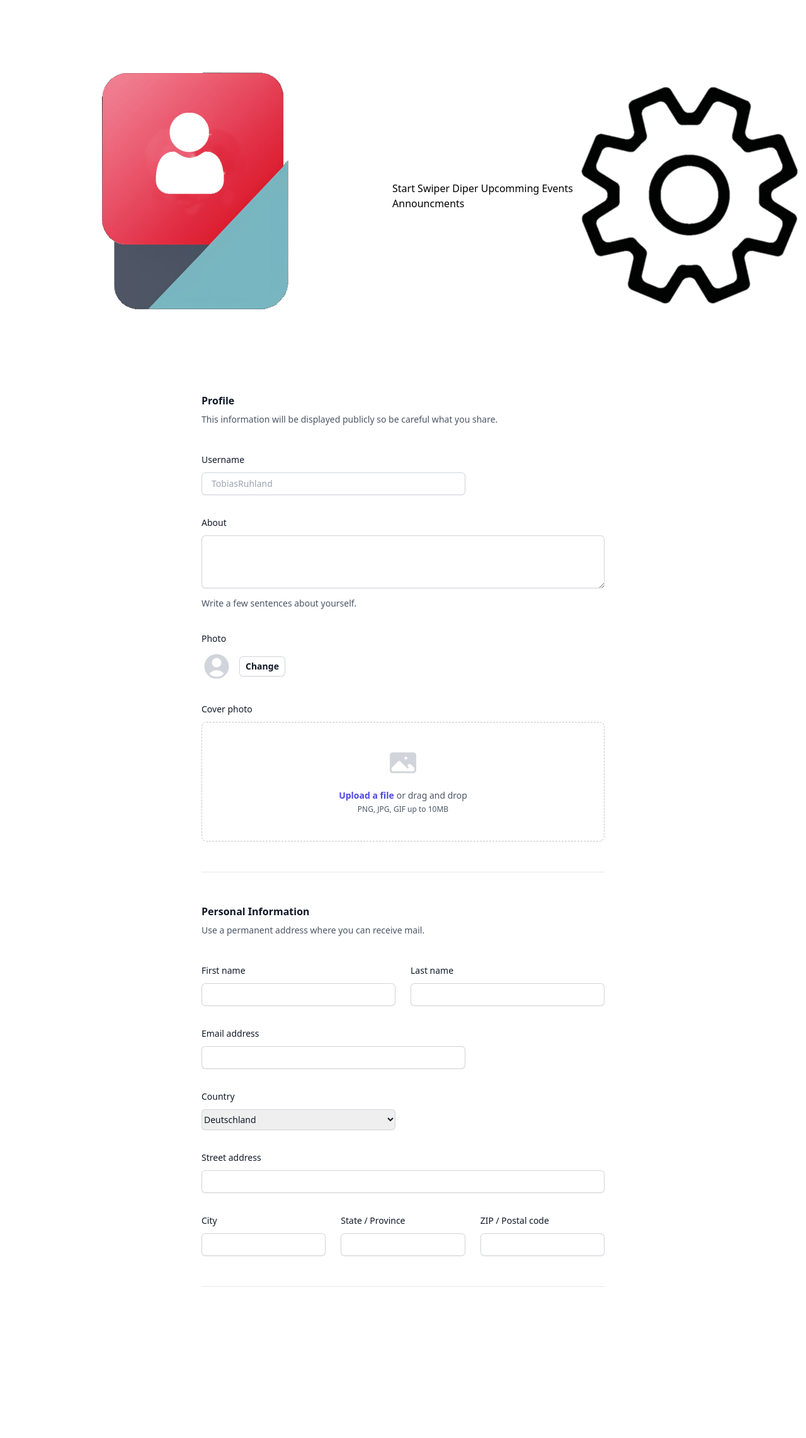
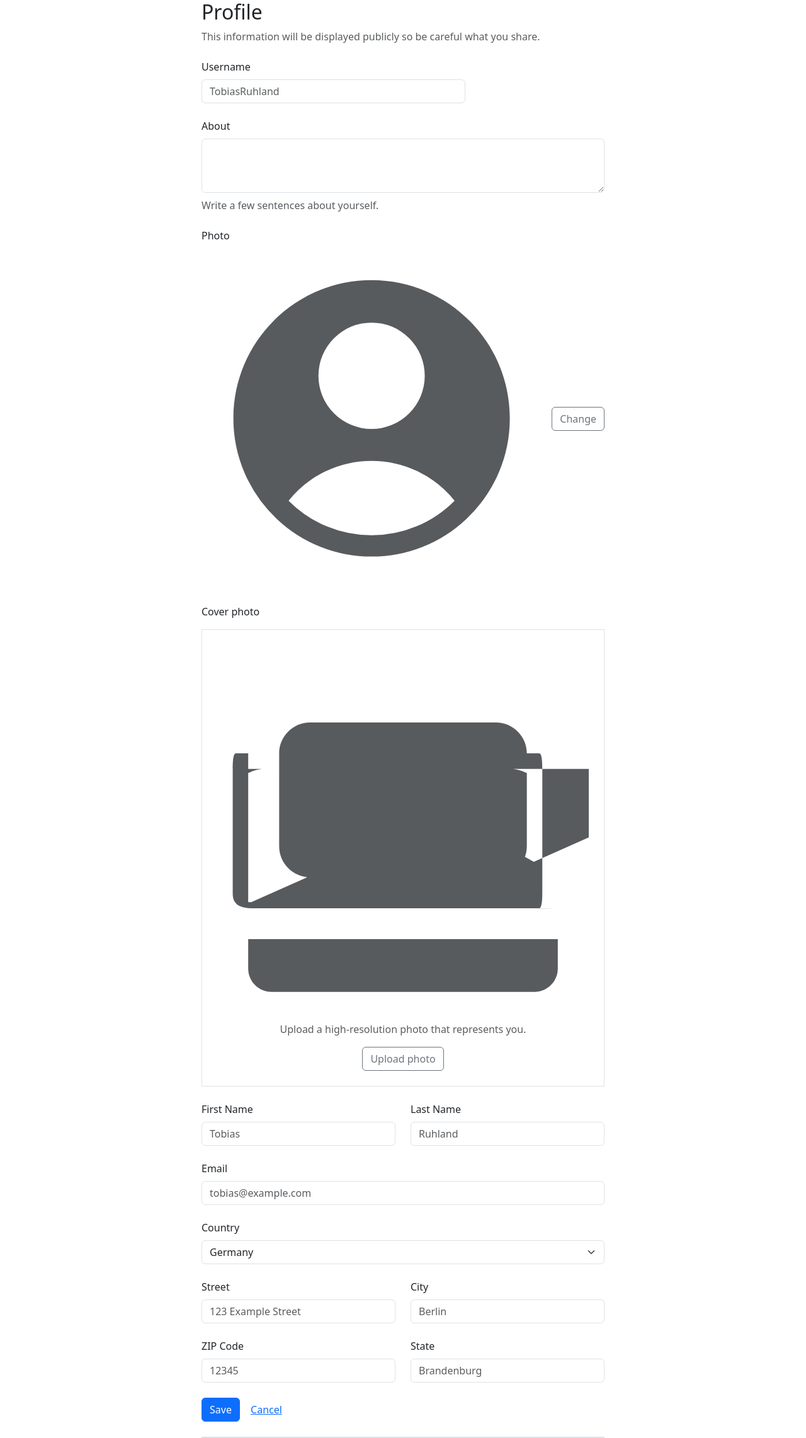
Before and after one commit to GrafikkartenGerd/Web-App-DHBW-TINF22CS2, a PHP site: page /Profil.php in a window 1280 px wide. Shown: the whole page at 63% size. Before the commit the page ends 2043 px from the top, so only its background shows below. Run offline with PHP 8.4, Linux system fonts and the light colour scheme; some libraries are stand-ins or nearby versions.

Commit message:
Update Profil.php

```diff
--- a/HTML/Profil.php
+++ b/HTML/Profil.php
@@ -1,175 +1,101 @@
 <!DOCTYPE html>
-<html data-bs-theme="dark">
+<html>
 <head>
-    <meta charset='utf-8'>
-    <meta http-equiv='X-UA-Compatible' content='IE=edge'>
-    <title> Page</title>
-    <script src="https://cdn.tailwindcss.com"></script>
-
-
-    <script>
-        tailwind.config = {
-          theme: {
-            extend: {
-              colors: {
-                clifford: '#da373d',
-              }
-            }
-          }
-        }
-      </script>
-      <style type="text/tailwindcss">
-        @layer utilities {
-          .content-auto {
-            content-visibility: auto;
-          }
-        }
-      </style>
+    <meta charset="utf-8">
+    <meta name="viewport" content="width=device-width, initial-scale=1">
+    <title>Page</title>
+    <link rel="stylesheet" href="https://cdn.jsdelivr.net/npm/bootstrap@5.4.3/dist/css/bootstrap.min.css">
 </head>
 <body style="width: 100%; overflow: scroll;">
-      <nav id="header_bar">
-            <table id="nav_table">
-                <tr><td id="logo_td"><a href="https://dhbw-mannheim.de"><img src="logo.png" id="logo"></a>
-                </td>
-                <td id="button_td">
-                    <button id="nav_button" disabled>Start</button>
-                    <a href="Swipe.html"><button id="nav_button">Swiper Diper</button></a>
-                    <a href="upcomingevents.html"><button id="nav_button">Upcomming Events</button></a>
-                    <button id="nav_button">Announcments</button>
-                </td>
-                <td id="img"><img src="einstellung.png" id="Einstellung" onclick="sidebarslide()"></td>
-                </tr>
+    <form style="width: 50%; left: 25%; position: relative;">
+        <div class="border-bottom border-2 pb-4">
+            <h2 class="text-base font-semibold">Profile</h2>
+            <p class="mt-2 text-sm text-muted">This information will be displayed publicly so be careful what you share.</p>
 
-            </table>
-        </nav>
-    <form style="width: 50%; left: 25%; position: relative;">
-        <div class="space-y-12">
-          <div class="border-b border-gray-900/10 pb-12">
-            <h2 class="text-base font-semibold leading-7 text-gray-900">Profile</h2>
-            <p class="mt-1 text-sm leading-6 text-gray-600">This information will be displayed publicly so be careful what you share.</p>
-
-            <div class="mt-10 grid grid-cols-1 gap-x-6 gap-y-8 sm:grid-cols-6">
-              <div class="sm:col-span-4">
-                <label for="username" class="block text-sm font-medium leading-6 text-gray-900">Username</label>
-                <div class="mt-2">
-                  <div class="flex rounded-md shadow-sm ring-1 ring-inset ring-gray-300 focus-within:ring-2 focus-within:ring-inset focus-within:ring-indigo-600 sm:max-w-md">
-                    <span class="flex select-none items-center pl-3 text-gray-500 sm:text-sm"></span>
-                    <input type="text" name="username" id="username" autocomplete="username" class="block flex-1 border-0 bg-transparent py-1.5 pl-1 text-gray-900 placeholder:text-gray-400 focus:ring-0 sm:text-sm sm:leading-6" placeholder="TobiasRuhland">
-                  </div>
+            <div class="mt-4 row">
+              <div class="col-md-8">
+                <label for="username" class="form-label">Username</label>
+                <input type="text" name="username" id="username" class="form-control" placeholder="TobiasRuhland">
               </div>
             </div>
 
-              <div class="col-span-full">
-                <label for="about" class="block text-sm font-medium leading-6 text-gray-900">About</label>
-                <div class="mt-2">
-                  <textarea id="about" name="about" rows="3" class="block w-full rounded-md border-0 py-1.5 text-gray-900 shadow-sm ring-1 ring-inset ring-gray-300 placeholder:text-gray-400 focus:ring-2 focus:ring-inset focus:ring-indigo-600 sm:text-sm sm:leading-6"></textarea>
-                </div>
-                <p class="mt-3 text-sm leading-6 text-gray-600">Write a few sentences about yourself.</p>
+            <div class="mt-4">
+              <label for="about" class="form-label">About</label>
+              <textarea id="about" name="about" rows="3" class="form-control"></textarea>
+              <p class="mt-2 text-sm text-muted">Write a few sentences about yourself.</p>
             </div>
 
-              <div class="col-span-full center">
-                <label for="photo" class="block text-sm font-medium leading-6 text-gray-900">Photo</label>
-                <div class="mt-2 flex items-center gap-x-3">
-                  <svg class="h-12 w-12 text-gray-300" viewBox="0 0 24 24" fill="currentColor" aria-hidden="true">
+            <div class="mt-4">
+              <label for="photo" class="form-label">Photo</label>
+              <div class="d-flex align-items-center gap-3">
+                <svg class="h-12 w-12 text-muted" viewBox="0 0 24 24" fill="currentColor" aria-hidden="true">
                   <path fill-rule="evenodd" d="M18.685 19.097A9.723 9.723 0 0021.75 12c0-5.385-4.365-9.75-9.75-9.75S2.25 6.615 2.25 12a9.723 9.723 0 003.065 7.097A9.716 9.716 0 0012 21.75a9.716 9.716 0 006.685-2.653zm-12.54-1.285A7.486 7.486 0 0112 15a7.486 7.486 0 015.855 2.812A8.224 8.224 0 0112 20.25a8.224 8.224 0 01-5.855-2.438zM15.75 9a3.75 3.75 0 11-7.5 0 3.75 3.75 0 017.5 0z" clip-rule="evenodd" />
                 </svg>
-                  <button type="button" class="rounded-md bg-white px-2.5 py-1.5 text-sm font-semibold text-gray-900 shadow-sm ring-1 ring-inset ring-gray-300 hover:bg-gray-50">Change</button>
+                <button type="button" class="btn btn-outline-secondary">Change</button>
               </div>
             </div>
 
-              <div class="col-span-full">
-                <label for="cover-photo" class="block text-sm font-medium leading-6 text-gray-900">Cover photo</label>
-                <div class="mt-2 flex justify-center rounded-lg border border-dashed border-gray-900/25 px-6 py-10">
-                  <div class="text-center">
-                    <svg class="mx-auto h-12 w-12 text-gray-300" viewBox="0 0 24 24" fill="currentColor" aria-hidden="true">
-                      <path fill-rule="evenodd" d="M1.5 6a2.25 2.25 0 012.25-2.25h16.5A2.25 2.25 0 0122.5 6v12a2.25 2.25 0 01-2.25 2.25H3.75A2.25 2.25 0 011.5 18V6zM3 16.06V18c0 .414.336.75.75.75h16.5A.75.75 0 0021 18v-1.94l-2.69-2.689a1.5 1.5 0 00-2.12 0l-.88.879.97.97a.75.75 0 11-1.06 1.06l-5.16-5.159a1.5 1.5 0 00-2.12 0L3 16.061zm10.125-7.81a1.125 1.125 0 112.25 0 1.125 1.125 0 01-2.25 0z" clip-rule="evenodd" />
+            <div class="mt-4">
+              <label for="cover-photo" class="form-label">Cover photo</label>
+              <div class="mt-2 border rounded-lg border-dashed border-muted p-4 text-center">
+                <svg class="h-12 w-12 text-muted" viewBox="0 0 24 24" fill="currentColor" aria-hidden="true">
+                  <path d="M4 13V7c0-1.105.895-2 2-2h12c1.105 0 2 .895 2 2v6c0 1.105-.895 2-2 2H6c-1.105 0-2-.895-2-2zm18 7.9c0 .83-.674 1.5-1.5 1.5H3.5C2.67 22.4 2 21.73 2 20.9V19h20v1.9zM21.8 17H2.2C1.01 17 1 16.32 1 16V8c0-.32.01-1 .2-1H2v1.27c.34-.17.71-.27 1-.27h16c.29 0 .66.1 1 .27V7h.8c.19 0 .2.68.2 1v8c0 .32-.01 1.01-.2 1.01zm-19.6-.39l3.55-1.58L6.75 14l3.55-1.57L14.1 14l3.55-1.57L20.45 14l3.55-1.57V8H2v8.61z" />
                 </svg>
-                    <div class="mt-4 flex text-sm leading-6 text-gray-600">
-                      <label for="file-upload" class="relative cursor-pointer rounded-md bg-white font-semibold text-indigo-600 focus-within:outline-none focus-within:ring-2 focus-within:ring-indigo-600 focus-within:ring-offset-2 hover:text-indigo-500">
-                        <span>Upload a file</span>
-                        <input id="file-upload" name="file-upload" type="file" class="sr-only">
-                      </label>
-                      <p class="pl-1">or drag and drop</p>
-                    </div>
-                    <p class="text-xs leading-5 text-gray-600">PNG, JPG, GIF up to 10MB</p>
-                  </div>
-                </div>
-              </div>
+                <p class="mt-2 text-sm text-muted">Upload a high-resolution photo that represents you.</p>
+                <button type="button" class="btn btn-outline-secondary">Upload photo</button>
               </div>
             </div>
 
-          <div class="border-b border-gray-900/10 pb-12">
-            <h2 class="text-base font-semibold leading-7 text-gray-900">Personal Information</h2>
-            <p class="mt-1 text-sm leading-6 text-gray-600">Use a permanent address where you can receive mail.</p>
-
-            <div class="mt-10 grid grid-cols-1 gap-x-6 gap-y-8 sm:grid-cols-6">
-              <div class="sm:col-span-3">
-                <label for="first-name" class="block text-sm font-medium leading-6 text-gray-900">First name</label>
-                <div class="mt-2">
-                  <input type="text" name="first-name" id="first-name" autocomplete="given-name" class="block w-full rounded-md border-0 py-1.5 text-gray-900 shadow-sm ring-1 ring-inset ring-gray-300 placeholder:text-gray-400 focus:ring-2 focus:ring-inset focus:ring-indigo-600 sm:text-sm sm:leading-6">
+            <div class="mt-4 row">
+              <div class="col-md-6">
+                <label for="firstName" class="form-label">First Name</label>
+                <input type="text" name="firstName" id="firstName" class="form-control" placeholder="Tobias">
+              </div>
+              <div class="col-md-6">
+                <label for="lastName" class="form-label">Last Name</label>
+                <input type="text" name="lastName" id="lastName" class="form-control" placeholder="Ruhland">
               </div>
             </div>
 
-              <div class="sm:col-span-3">
-                <label for="last-name" class="block text-sm font-medium leading-6 text-gray-900">Last name</label>
-                <div class="mt-2">
-                  <input type="text" name="last-name" id="last-name" autocomplete="family-name" class="block w-full rounded-md border-0 py-1.5 text-gray-900 shadow-sm ring-1 ring-inset ring-gray-300 placeholder:text-gray-400 focus:ring-2 focus:ring-inset focus:ring-indigo-600 sm:text-sm sm:leading-6">
+            <div class="mt-4">
+              <label for="email" class="form-label">Email</label>
+              <input type="email" name="email" id="email" class="form-control" placeholder="tobias@example.com">
+            </div>
+
+            <div class="mt-4">
+              <label for="country" class="form-label">Country</label>
+              <select name="country" id="country" class="form-select">
+                <option value="germany">Germany</option>
+                <option value="usa">USA</option>
+                <option value="france">France</option>
+              </select>
+            </div>
+
+            <div class="mt-4 row">
+              <div class="col-md-6">
+                <label for="street" class="form-label">Street</label>
+                <input type="text" name="street" id="street" class="form-control" placeholder="123 Example Street">
+              </div>
+              <div class="col-md-6">
+                <label for="city" class="form-label">City</label>
+                <input type="text" name="city" id="city" class="form-control" placeholder="Berlin">
               </div>
             </div>
 
-              <div class="sm:col-span-4">
-                <label for="email" class="block text-sm font-medium leading-6 text-gray-900">Email address</label>
-                <div class="mt-2">
-                  <input id="email" name="email" type="email" autocomplete="email" class="block w-full rounded-md border-0 py-1.5 text-gray-900 shadow-sm ring-1 ring-inset ring-gray-300 placeholder:text-gray-400 focus:ring-2 focus:ring-inset focus:ring-indigo-600 sm:text-sm sm:leading-6">
+            <div class="mt-4 row">
+              <div class="col-md-6">
+                <label for="zip" class="form-label">ZIP Code</label>
+                <input type="text" name="zip" id="zip" class="form-control" placeholder="12345">
+              </div>
+              <div class="col-md-6">
+                <label for="state" class="form-label">State</label>
+                <input type="text" name="state" id="state" class="form-control" placeholder="Brandenburg">
               </div>
             </div>
 
-              <div class="sm:col-span-3">
-                <label for="country" class="block text-sm font-medium leading-6 text-gray-900">Country</label>
-                <div class="mt-2">
-                  <select id="country" name="country" autocomplete="country-name" class="block w-full rounded-md border-0 py-1.5 text-gray-900 shadow-sm ring-1 ring-inset ring-gray-300 focus:ring-2 focus:ring-inset focus:ring-indigo-600 sm:max-w-xs sm:text-sm sm:leading-6">
-                    <option>Deutschland</option>
-                    <option>Frankreich</option>
-                    <option>Amerika</option>
-                    <option>Holand</option>
-                    <option>Polen</option>
-                    <option>Brasilien</option>
-                    <option>Afghanistan</option>
-                    <option>Belgien</option>
-                    <option>Norwegen</option>
-                    <option>Österreich</option>
-
-                  </select>
-                </div>
-              </div>
-
-              <div class="col-span-full">
-                <label for="street-address" class="block text-sm font-medium leading-6 text-gray-900">Street address</label>
-                <div class="mt-2">
-                  <input type="text" name="street-address" id="street-address" autocomplete="street-address" class="block w-full rounded-md border-0 py-1.5 text-gray-900 shadow-sm ring-1 ring-inset ring-gray-300 placeholder:text-gray-400 focus:ring-2 focus:ring-inset focus:ring-indigo-600 sm:text-sm sm:leading-6">
-                </div>
-              </div>
-
-              <div class="sm:col-span-2 sm:col-start-1">
-                <label for="city" class="block text-sm font-medium leading-6 text-gray-900">City</label>
-                <div class="mt-2">
-                  <input type="text" name="city" id="city" autocomplete="address-level2" class="block w-full rounded-md border-0 py-1.5 text-gray-900 shadow-sm ring-1 ring-inset ring-gray-300 placeholder:text-gray-400 focus:ring-2 focus:ring-inset focus:ring-indigo-600 sm:text-sm sm:leading-6">
-                </div>
-              </div>
-
-              <div class="sm:col-span-2">
-                <label for="region" class="block text-sm font-medium leading-6 text-gray-900">State / Province</label>
-                <div class="mt-2">
-                  <input type="text" name="region" id="region" autocomplete="address-level1" class="block w-full rounded-md border-0 py-1.5 text-gray-900 shadow-sm ring-1 ring-inset ring-gray-300 placeholder:text-gray-400 focus:ring-2 focus:ring-inset focus:ring-indigo-600 sm:text-sm sm:leading-6">
-                </div>
-              </div>
-
-              <div class="sm:col-span-2">
-                <label for="postal-code" class="block text-sm font-medium leading-6 text-gray-900">ZIP / Postal code</label>
-                <div class="mt-2">
-                  <input type="text" name="postal-code" id="postal-code" autocomplete="postal-code" class="block w-full rounded-md border-0 py-1.5 text-gray-900 shadow-sm ring-1 ring-inset ring-gray-300 placeholder:text-gray-400 focus:ring-2 focus:ring-inset focus:ring-indigo-600 sm:text-sm sm:leading-6">
-                </div>
-                </div>
+            <div class="mt-4">
+              <button type="submit" class="btn btn-primary">Save</button>
+              <button type="button" class="btn btn-link">Cancel</button>
             </div>
           </div>
         </form>
```
Lines whose indentation alone changed are shown as unchanged.
